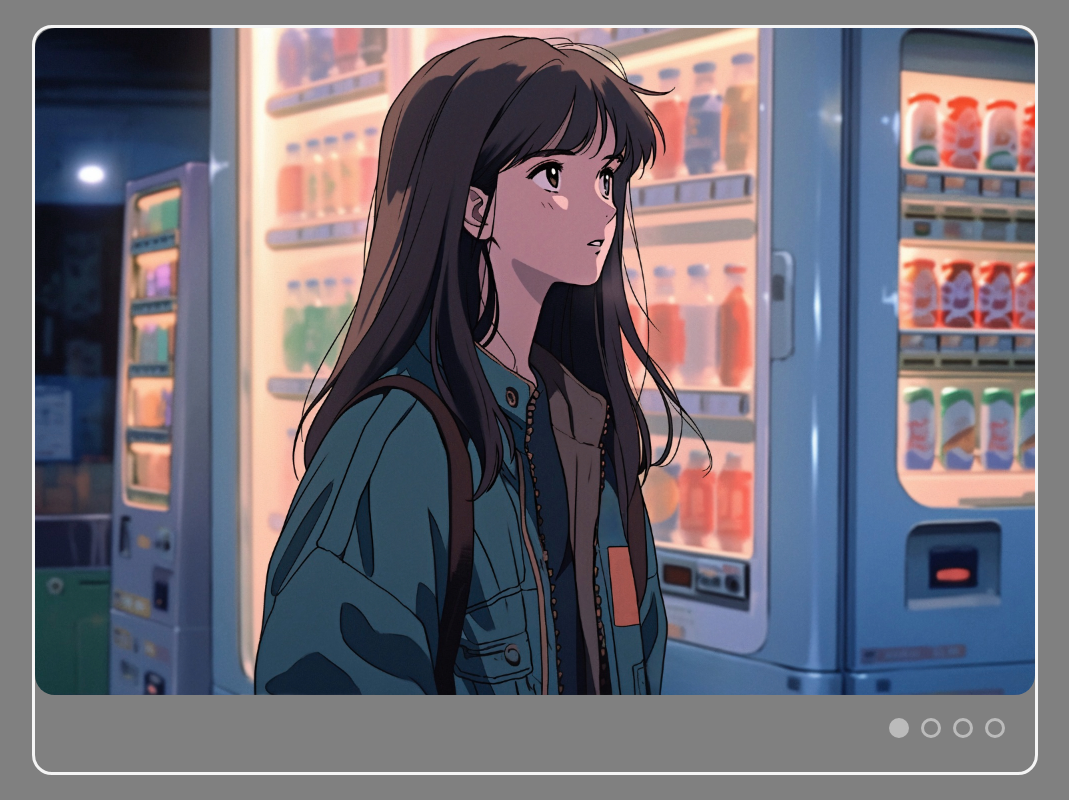
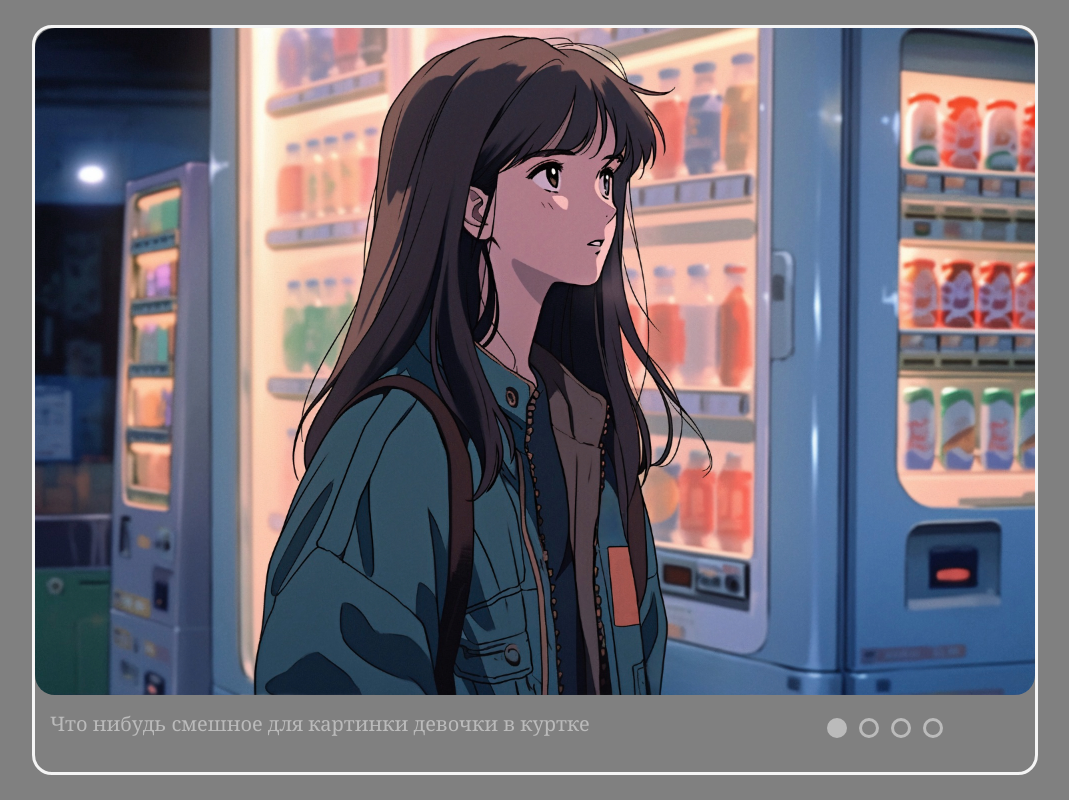
Before and after one commit to Vadimk90/cssMemeSlider, a plain HTML site: page cssMemeSlider/index.html in a window 1280 px wide. Shown: the whole page, without its empty margins (105-1174 px from the left). Drawn offline with Linux system fonts and the light colour scheme.

Commit message:
fix: change img and text on click

```diff
--- a/cssMemeSlider/index.html
+++ b/cssMemeSlider/index.html
@@ -15,19 +15,18 @@
           <img src="./IMG/anime-style-chinese-new-year-celebration-scene.jpg" alt="девочка радуется">
         </div>
 
-
-          <!-- <div class="img-text">
+        <div class="img-text">
           <p class="text active">Что нибудь смешное для картинки девочки в куртке</p>
           <p class="text">Что нибудь смешное для картинки девочки на закате</p>
           <p class="text">что нибудь смешное для картинки парня в лесу</p>
-            <p class="caption">что нибудь смешное для картинки парня в лесу</p>
-          </div> -->
+          <p class="text">что нибудь смешное для картинки девочки на веловипеде</p>
+        </div>
 
         <div class="controls">
-            <div class="dot active" onclick="currentSlide(1)"></div>
+          <div class="dot active" onclick="currentSlide(0)"></div>
+          <div class="dot"  onclick="currentSlide(1)"></div>
           <div class="dot"  onclick="currentSlide(2)"></div>
           <div class="dot"  onclick="currentSlide(3)"></div>
-            <div class="dot"  onclick="currentSlide(4)"></div>
         </div>
 
 
--- a/cssMemeSlider/script.js
+++ b/cssMemeSlider/script.js
@@ -1,6 +1,7 @@
 let currentIndex = 0;
 const slides = document.querySelectorAll('.slides img');
 const dots = document.querySelectorAll('.controls .dot');
+const text = document.querySelectorAll('.img-text .text')
 
 function currentSlide(index) {
   showSlide(index);
@@ -12,6 +13,10 @@ function showSlide(index) {
     slide.style.left = '-100%';
   });
 
+  text.forEach((text, j) => {
+    text.classList.remove('active');
+  })
+
   dots.forEach(dot => {
     dot.classList.remove('active');
   });
@@ -19,6 +24,7 @@ function showSlide(index) {
   slides[index].classList.add('active');
   slides[index].style.left = '0';
   dots[index].classList.add('active');
+  text[index].classList.add('active');
 }
 
 dots.forEach((dot, index) => {
--- a/cssMemeSlider/styles.css
+++ b/cssMemeSlider/styles.css
@@ -55,12 +55,28 @@ body {
     opacity: 0;
 }
 
+
+.img-text {
+	font-family: Cambria, Cochin, Georgia, Times, 'Times New Roman', serif;
+	font-size: 1.250rem;
+	margin: 15px;
+	color: #bbb;
+}
+
+.img-text .text {
+	display: none;
+}
+.img-text .text.active {
+    display: block;
+}
+
+
 .controls {
 	position: absolute;
 	bottom: 30px;
 	z-index: 3;
 	left: 85%;
-	transform: translat8eX(-50%);
+	transform: translateX(-50%);
 }
 
 .controls .dot {
```
Lines whose indentation alone changed are shown as unchanged.
